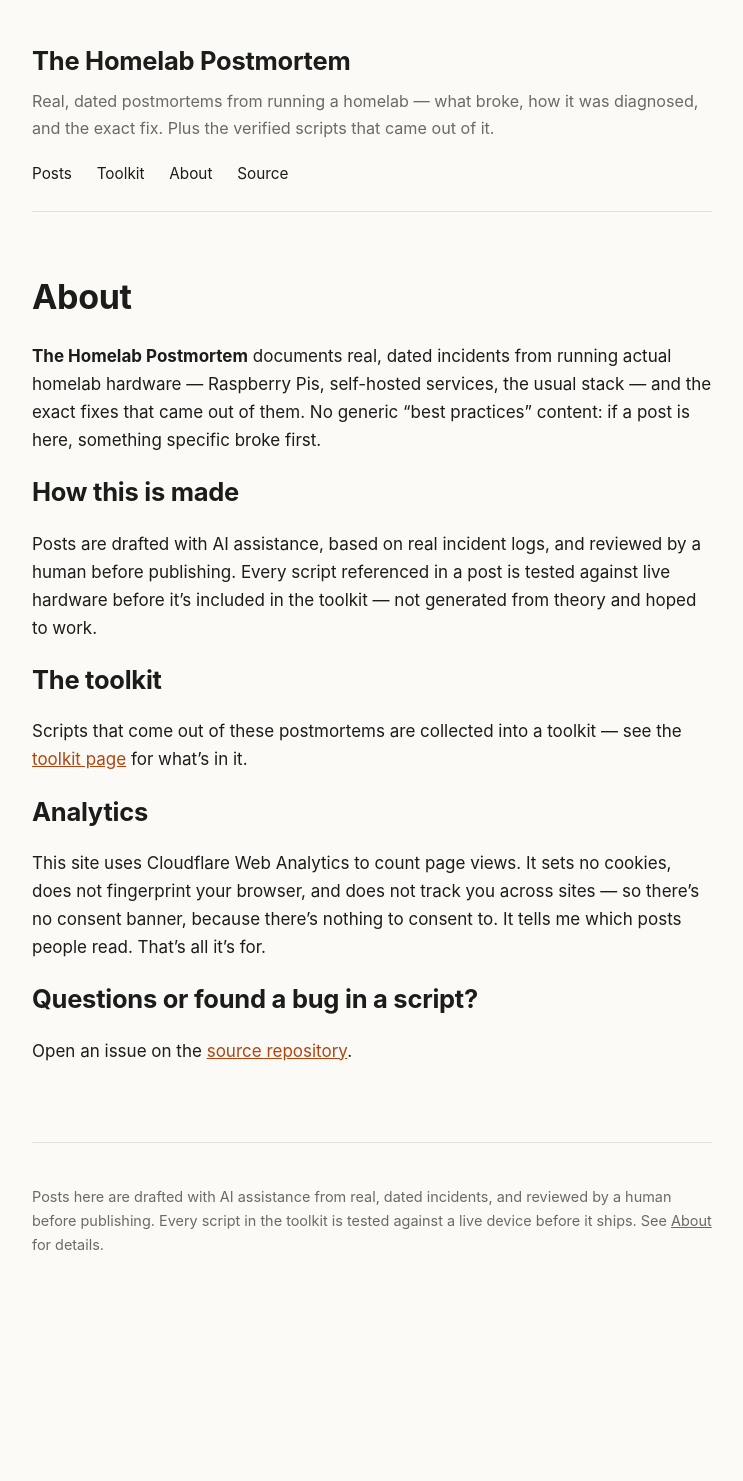
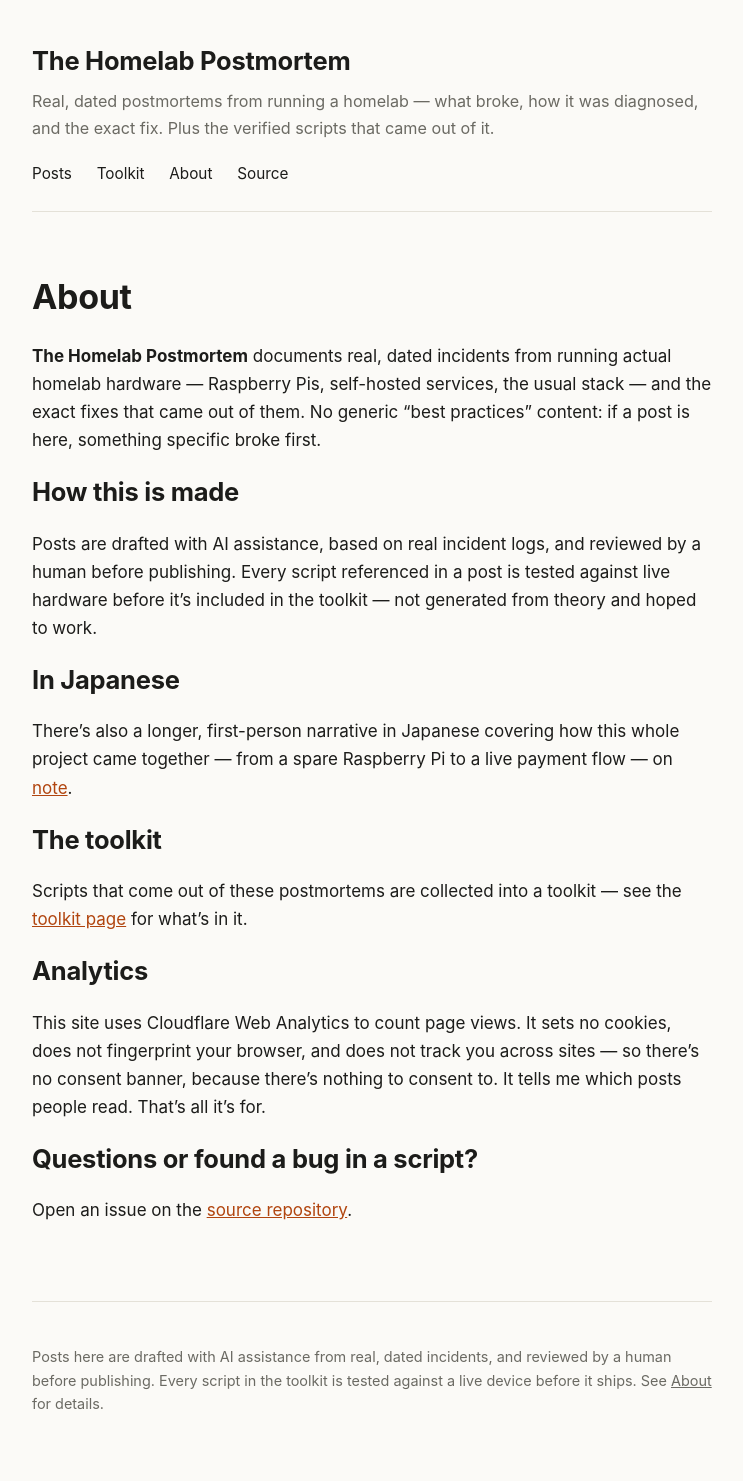
Before and after one commit to mitoyosh/homelab-postmortem, a Jekyll site: the page built from about.md, in a window 1280 px wide. Shown: the whole page, without its empty margins (268-1011 px from the left). Built offline with Jekyll 4.4.1, drawn with Linux system fonts in a browser that asks for light colours; before the commit the page ends 1321 px from its top, so only the background shows below that.

Commit message:
Link the Japanese note.com narrative from About
Co-Authored-By: Claude Opus 5 <noreply@anthropic.com>

```diff
--- a/about.md
+++ b/about.md
@@ -15,6 +15,12 @@ reviewed by a human before publishing. Every script referenced in a post is
 tested against live hardware before it's included in the toolkit — not
 generated from theory and hoped to work.
 
+## In Japanese
+
+There's also a longer, first-person narrative in Japanese covering how this
+whole project came together — from a spare Raspberry Pi to a live payment
+flow — on [note](https://note.com/homelabpm/n/n88bfc4554b61).
+
 ## The toolkit
 
 Scripts that come out of these postmortems are collected into a toolkit —
```
